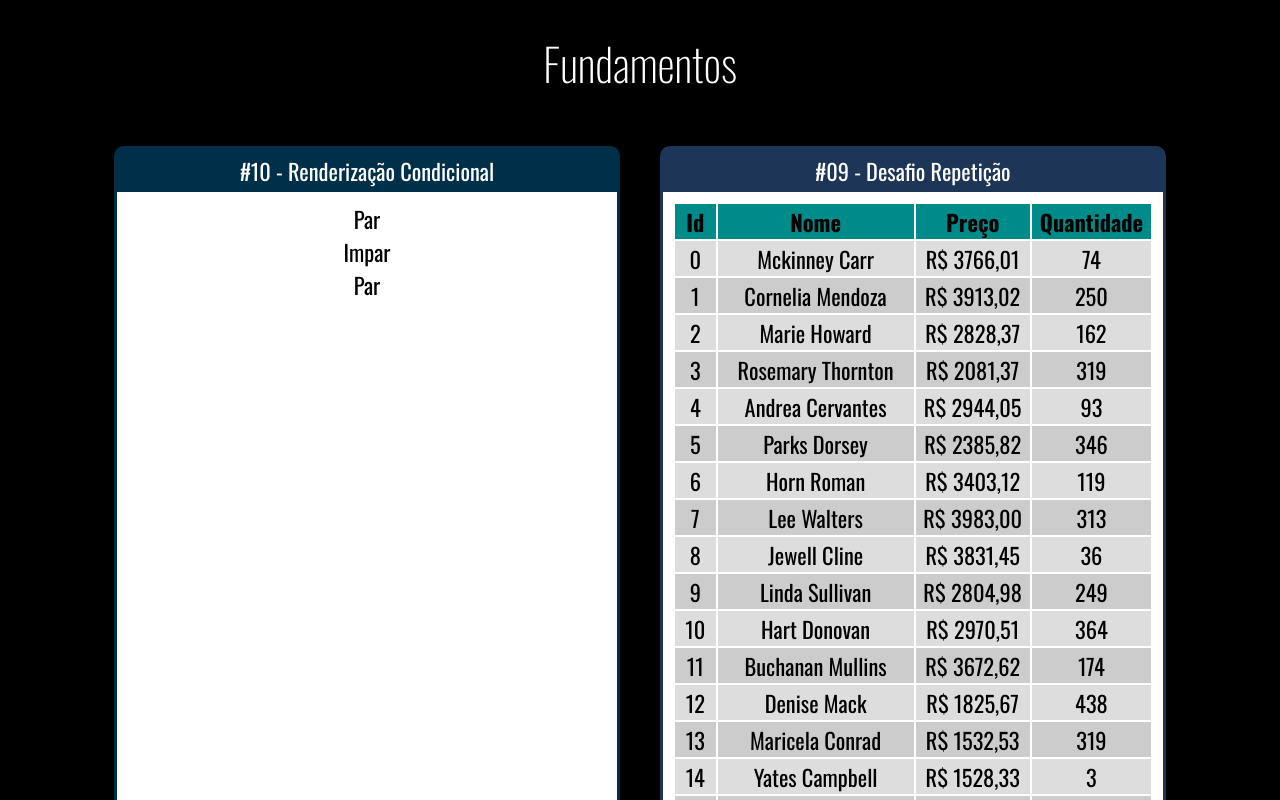
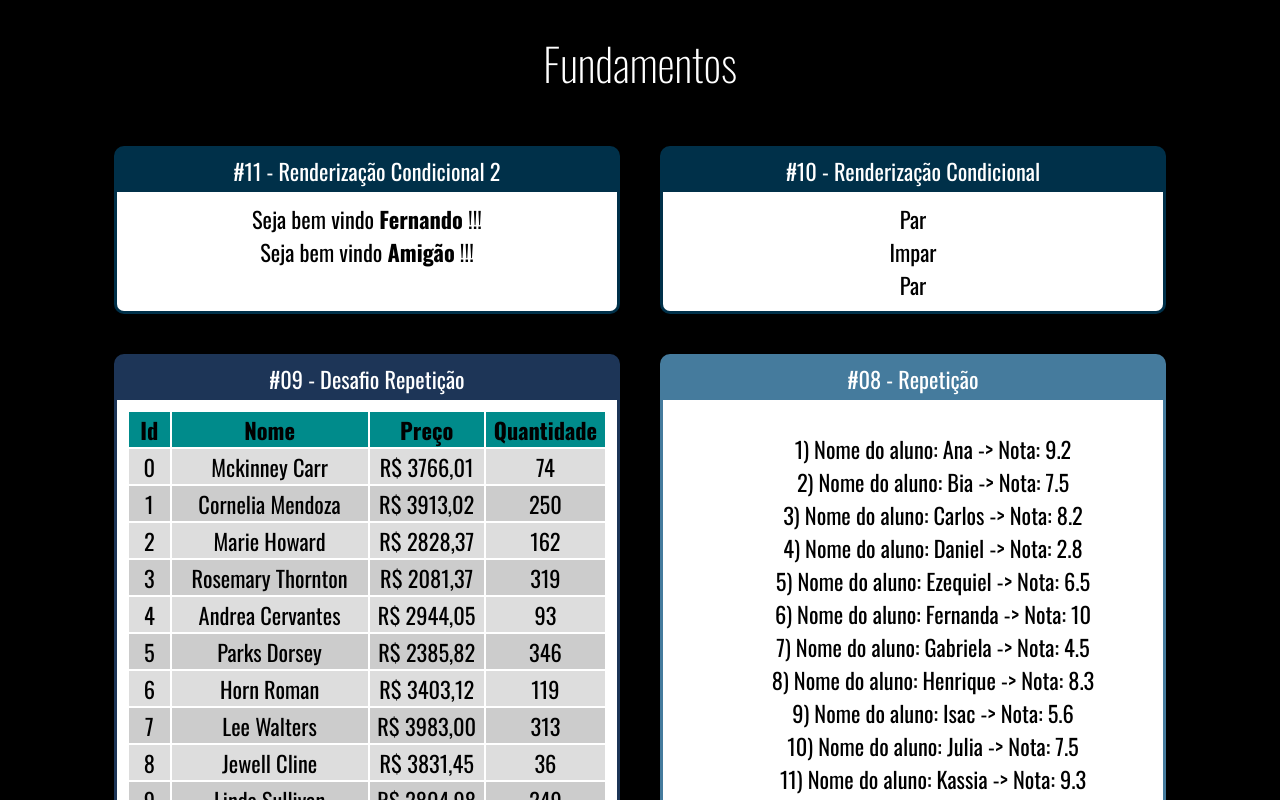
Before and after one commit to danilo-righetto/course-react-redux, a React (Create React App) app in the folder fundamentos-do-react/: page / in a window 1280 px wide. Shown: the top 800 px of the page. Built offline with nearby package versions, Linux system fonts and the light colour scheme.

Commit message:
Renderização Condicional #02

```diff
--- a/fundamentos-do-react/src/App.jsx
+++ b/fundamentos-do-react/src/App.jsx
@@ -13,11 +13,16 @@
 import ListaAlunos from "./components/repeticao/ListaAlunos"
 import TabelaProdutos from "./components/repeticao/TabelaProdutos"
 import ParOuImpar from './components/condicional/ParOuImpar'
+import UsuarioInfo from "./components/condicional/UsuarioInfo"
 
 export default () => (
   <div className="App">
     <h1>Fundamentos</h1>
     <div className="Cards">
+      <Card titulo="#11 - Renderização Condicional 2" color="#003049">
+        <UsuarioInfo usuario={{ nome: "Fernando" }} />
+        <UsuarioInfo usuario={{}} />
+      </Card>
       <Card titulo="#10 - Renderização Condicional" color="#003049">
         <ParOuImpar numero={20} />
         <ParOuImpar numero={11} />
--- /dev/null
+++ b/fundamentos-do-react/src/components/condicional/Ifs.js
@@ -0,0 +1,7 @@
+export default (props) => {
+  if (props.test) {
+    return props.children;
+  } else {
+    return false;
+  }
+}
--- /dev/null
+++ b/fundamentos-do-react/src/components/condicional/UsuarioInfo.jsx
@@ -0,0 +1,16 @@
+import React from 'react'
+import If from './Ifs'
+
+export default (props) => {
+  const usuario = props.usuario || {}
+  return (
+    <div>
+      <If test={usuario && usuario.nome}>
+        Seja bem vindo <strong>{usuario.nome}</strong> !!!
+      </If>
+      <If test={!usuario || !usuario.nome}>
+        Seja bem vindo <strong>Amigão</strong> !!!
+      </If>
+    </div>
+  );
+}
```
